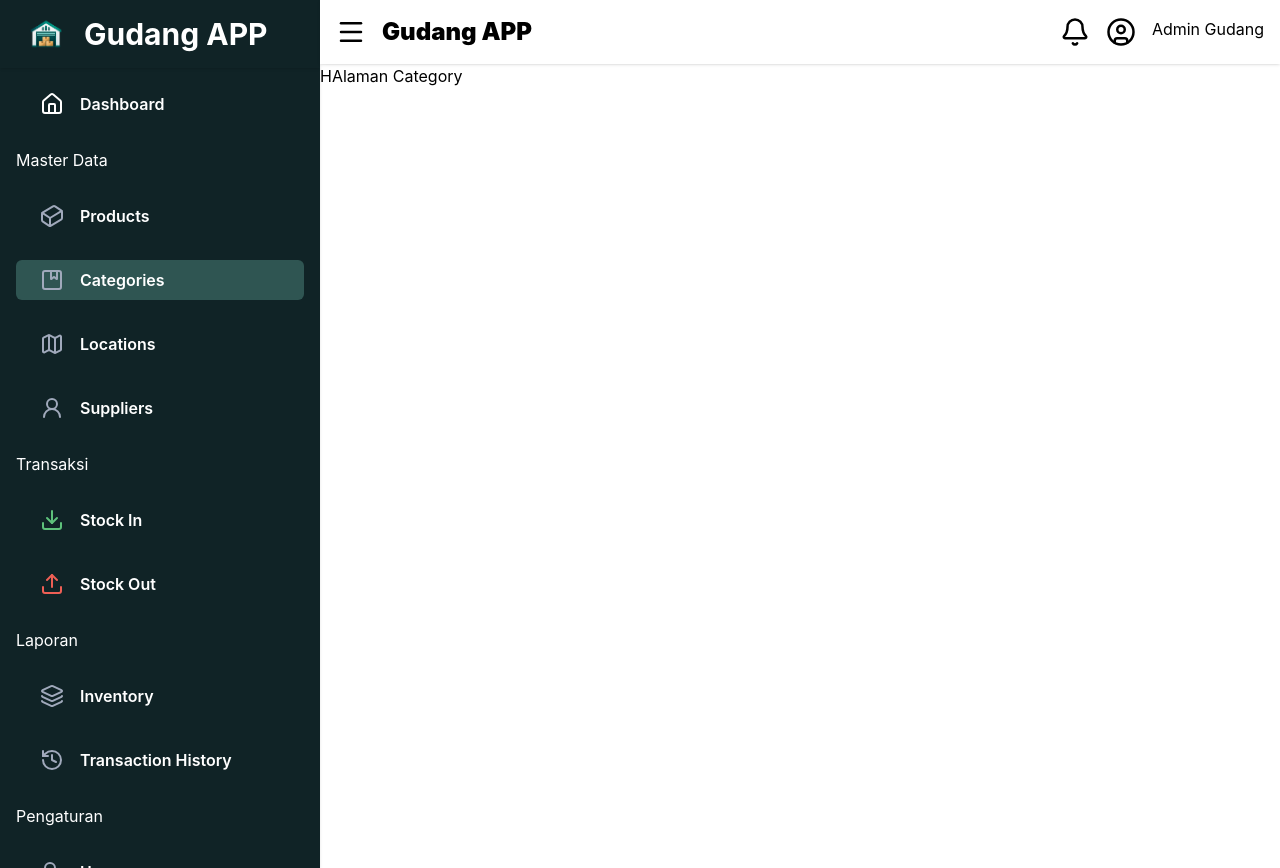
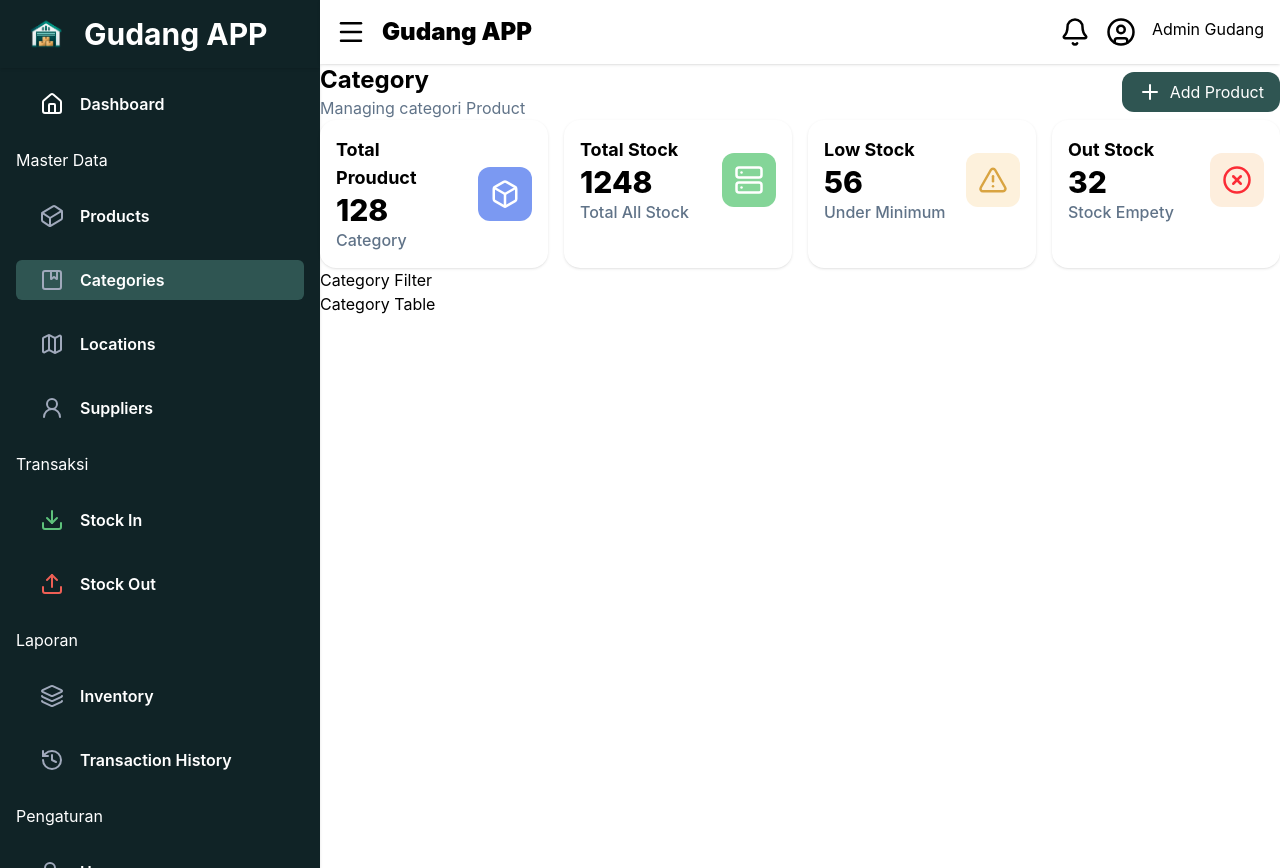
Before and after one commit to rohimmaruf/warehouse, a React (Vite) app: page /category in a window 1280 px wide. Built offline with nearby package versions, Linux system fonts and the light colour scheme.

Commit message:
CategoryPage_Slicing

```diff
--- /dev/null
+++ b/src/features/categories/CategoryFilter.jsx
@@ -0,0 +1,9 @@
+const CatagoryFilter = () => {
+    return(
+        <>
+            <p>Category Filter</p>
+        </>
+    )
+}
+
+export default CatagoryFilter
--- /dev/null
+++ b/src/features/categories/CategoryHeader.jsx
@@ -0,0 +1,12 @@
+import PageTitle from "@/components/PageTitle"
+
+const CategoryHeader = () => {
+    return (
+        <PageTitle
+            title="Category"
+            subtitle="Managing categori Product"
+        />
+    )
+}
+
+export default CategoryHeader
--- /dev/null
+++ b/src/features/categories/CategoryStats.jsx
@@ -0,0 +1,9 @@
+import StatCard from "@/components/StatCard"
+
+const CategoryStats = () => {
+    return (
+        <StatCard/>
+    )
+}
+
+export default CategoryStats
--- /dev/null
+++ b/src/features/categories/CategoryTable.jsx
@@ -0,0 +1,7 @@
+const CategoryTable = () => {
+    return(<>
+        <p>Category Table</p>
+    </>)
+}
+
+export default CategoryTable
--- a/src/pages/categories/CategotryPage.jsx
+++ b/src/pages/categories/CategotryPage.jsx
@@ -1,7 +1,15 @@
-const CategoryPage = () => {
+import CatagoryFilter from "@/features/categories/CategoryFilter"
+import CategoryHeader from "@/features/categories/CategoryHeader"
+import CategoryStats from "@/features/categories/CategoryStats"
+import CategoryTable from "@/features/categories/CategoryTable"
+
+ const CategoryPage = () => {
     return (<>
-    <p>HAlaman Category</p>
+    <CategoryHeader/>
+    <CategoryStats/>
+    <CatagoryFilter/>
+    <CategoryTable/>
     </>)
-}
+ }
 
-export default CategoryPage
+ export default CategoryPage
```
